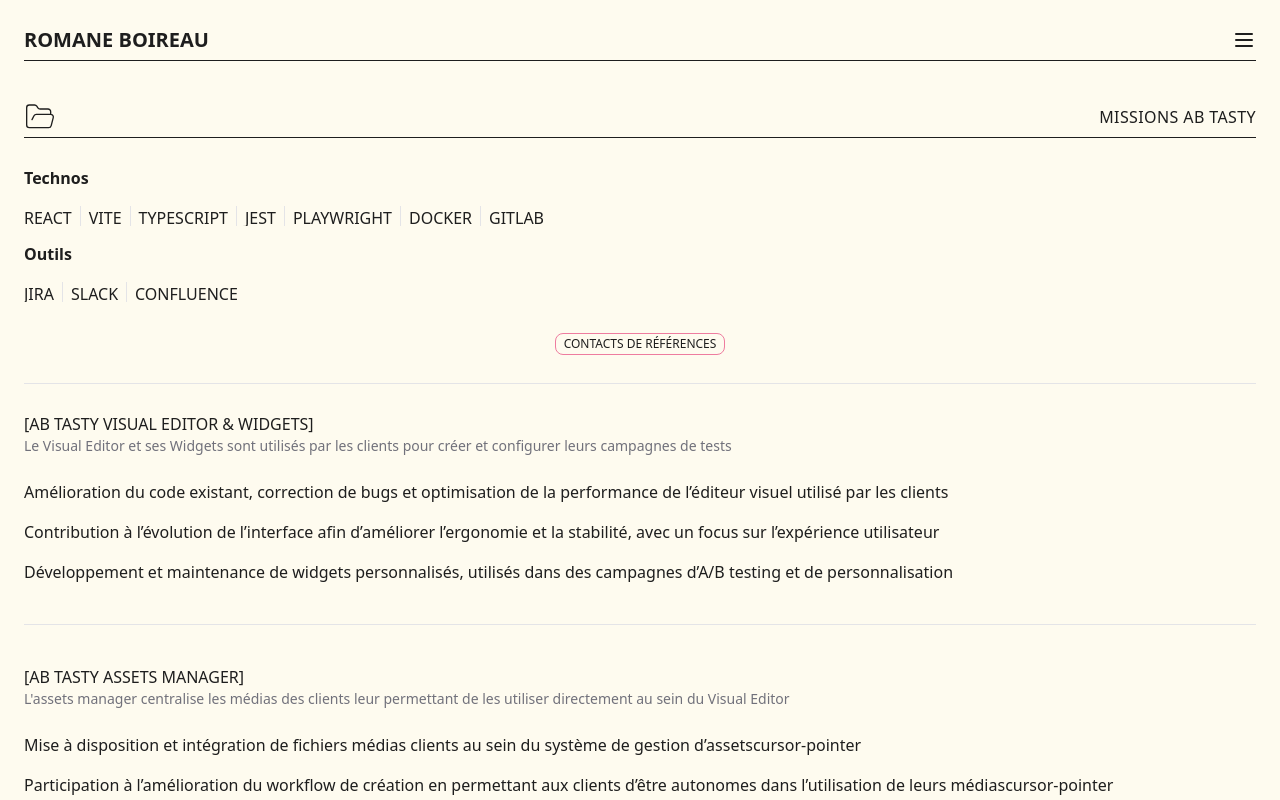
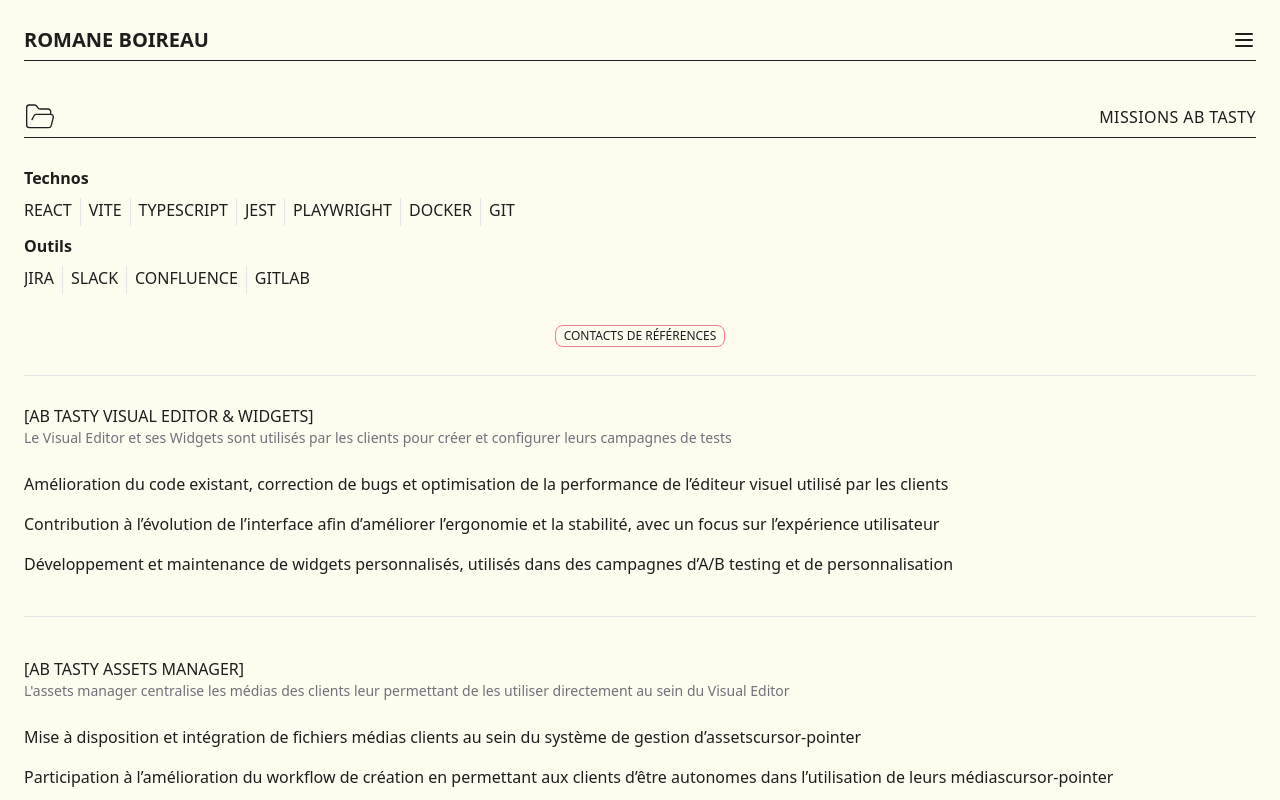
Before and after one commit to aanatema/portfolio-v2, a Next.js app: page /abtPage in a window 1280 px wide. Shown: the top 800 px of the page. Built offline with nearby package versions, Linux system fonts and the light colour scheme.

Commit message:
updates on logo and abt techno list

```diff
--- a/src/app/components/Images/AbtastyLogo.tsx
+++ b/src/app/components/Images/AbtastyLogo.tsx
@@ -1,10 +1,11 @@
 import Image from "next/image";
 import abtasty from "../../../../public/abtasty.png";
-
+import Link from "next/link";
 
 export default function AbtastyLogo() {
 	return (
 		<>
+			<Link href='https://www.abtasty.com/fr/'>
 				<section className='bg-abt-blue p-2 rounded-sm self-center'>
 					<Image
 						src={abtasty}
@@ -12,6 +13,7 @@ export default function AbtastyLogo() {
 						className='h-7 w-32 md:h-40 md:w-40'
 					/>
 				</section>
+			</Link>
 		</>
 	);
 }
--- a/src/app/components/TechnoList/AbtTechnoList.tsx
+++ b/src/app/components/TechnoList/AbtTechnoList.tsx
@@ -3,9 +3,9 @@ import { Separator } from "@/components/ui/separator";
 export default function AbtTechnoList() {
 	return (
 		<>
-			<div className='mt-5 mb-5 flex flex-col gap-4'>
+			<div className='mt-5 mb-5 flex flex-col gap-2'>
 				<header className='font-bold'>Technos</header>
-				<section className='flex flex-row gap-2 uppercase h-5 overflow-scroll'>
+				<section className='flex flex-row gap-2 uppercase h-7 overflow-scroll'>
 					<p>React</p>
 					<Separator orientation='vertical' />
 					<p>Vite</p>
@@ -18,15 +18,17 @@ export default function AbtTechnoList() {
 					<Separator orientation='vertical' />
 					<p>Docker</p>
 					<Separator orientation='vertical' />
-					<p>Gitlab</p>
+					<p>Git</p>
 				</section>
 				<header className='font-bold'>Outils</header>
-				<section className='flex flex-row gap-2 uppercase h-5 overflow-scroll'>
+				<section className='flex flex-row gap-2 uppercase h-7 overflow-scroll'>
 					<p>Jira</p>
 					<Separator orientation='vertical' />
 					<p>Slack</p>
 					<Separator orientation='vertical' />
 					<p>Confluence</p>
+					<Separator orientation='vertical' />
+					<p>Gitlab</p>
 				</section>
 			</div>
 		</>
```
Lines whose indentation alone changed are shown as unchanged.
